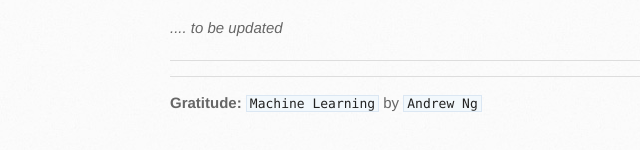
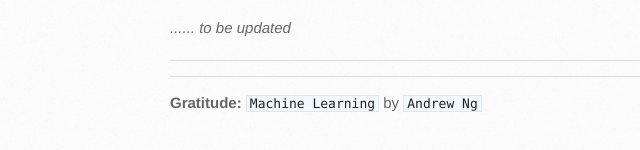
Before and after one commit to jig08/Machine-Learning-Algorithms, a plain HTML site: page index.html in a window 1280 px wide. Shown: the part 698-848 px from the top of the page, 0-640 px from the left. Drawn offline with Linux system fonts and the light colour scheme.

Commit message:
Update index.html

```diff
--- a/index.html
+++ b/index.html
@@ -44,7 +44,7 @@
 <li><a href="https://github.com/jig08/Machine-Learning-Algorithms/tree/master/K-Means">K-Means Clustering</a></li>
 </ul>
 
-<p><em>.... to be updated</em></p>
+<p><em>...... to be updated</em></p>
 
 <hr>
 
```
